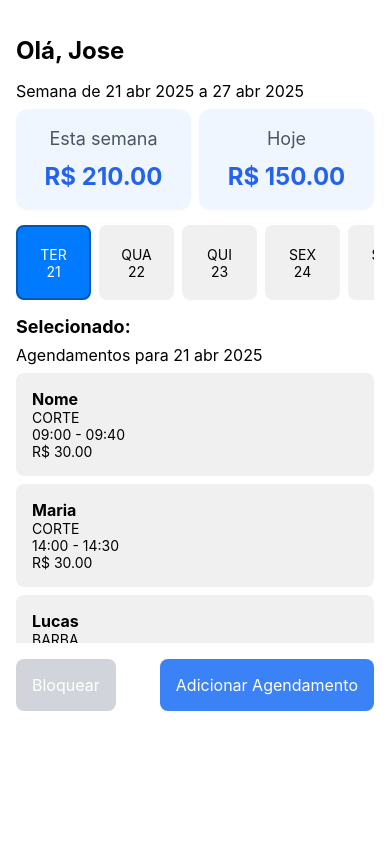
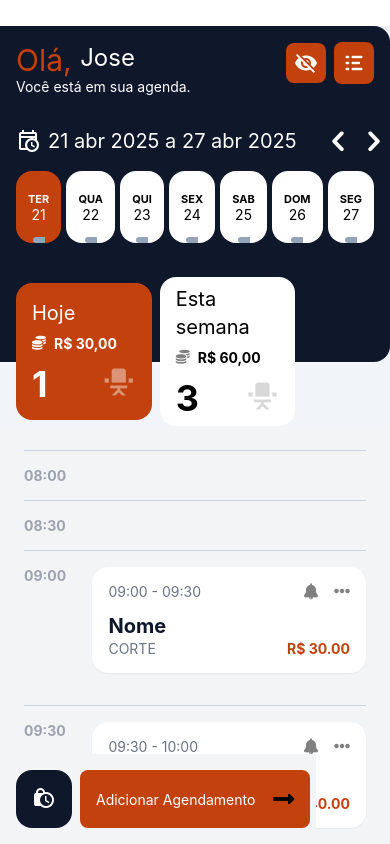
Before and after one commit to WitalloRodrigues/my-expo-app, a React Native app: screen / in a window 390 px wide. Built offline with nearby package versions, Linux system fonts and the light colour scheme.

Commit message:
feat/timeline

```diff
--- a/src/App/Main.tsx
+++ b/src/App/Main.tsx
@@ -1,5 +1,6 @@
-import React, { useState } from 'react';
-import { StatusBar, SafeAreaView, View, Text, TouchableOpacity, ScrollView, Image } from 'react-native';
+import React, { useRef, useState } from 'react';
+import { StatusBar, SafeAreaView, View, Text, TouchableOpacity, ScrollView, Image, Dimensions, NativeSyntheticEvent, NativeScrollEvent } from 'react-native';
+import {MaterialCommunityIcons,Entypo,FontAwesome5,Fontisto,MaterialIcons} from '@expo/vector-icons';
 
 const mockData = {
     user: {
@@ -14,7 +15,7 @@ const mockData = {
         id: 1,
         date: new Date(2025, 3, 21),
         startTime: '09:00',
-        endTime: '09:40',
+        endTime: '09:30',
         clientName: 'Nome',
         service: 'CORTE',
         price: 30.0,
@@ -73,6 +74,24 @@ const mockData = {
             service: 'CORTE',
             price: 30.0,
         },
+        {
+            id: 8,
+            date: new Date(2025, 3, 21),
+            startTime: '09:30',
+            endTime: '10:00',
+            clientName: 'Nome',
+            service: 'CORTE Zero',
+            price: 40.0,
+        },
+        {
+            id: 9,
+            date: new Date(2025, 3, 21),
+            startTime: '17:00',
+            endTime: '19:00',
+            clientName: 'Nome',
+            service: 'CORTE Zero',
+            price: 40.0,
+        },
     ],
   };
 
@@ -111,108 +130,235 @@ export function Main(){
     app => app.date.toDateString() === selectedDate.toDateString()
   );
 
+  const parseTime = (timeStr: string): Date => {
+    const [h, m] = timeStr.split(':').map(Number);
+    const now = new Date();
+    now.setHours(h, m, 0, 0);
+    return new Date(now); // cria uma cópia pra evitar mutações
+  };
 
   const todayTotal = todayAppointments.reduce((sum, app) => sum + app.price, 0);
 
+  const scrollViewRef = useRef<ScrollView>(null);
+  const weekTotal = mockData.appointments.reduce((sum, app) => sum + app.price, 0);
+  const screenHeight = Dimensions.get('window').height;
+  const [showScrollTop, setShowScrollTop] = useState(false);
+  const handleScroll = ({ nativeEvent }: NativeSyntheticEvent<NativeScrollEvent>) => {
+    setShowScrollTop(nativeEvent.contentOffset.y > screenHeight);
+  };
 
-  const weekTotal = mockData.appointments.reduce((sum, app) => sum + app.price, 0);
-
+  const scrollToTop = () => {
+    scrollViewRef.current?.scrollTo({ y: 0, animated: true });
+  };
 
     return (
-       <View style={{ flex: 1, backgroundColor: '#fff' ,padding: 16 }} className='mt-5'>
-            <SafeAreaView >
-                <Text style={{ fontSize: 24, fontWeight: 'bold', marginBottom: 16 }}>
-                    Olá, {mockData.user.name}
-                </Text>
-                <Text style={{ fontSize: 16, marginBottom: 8 }}>
-                    Semana de {formatDate(mockData.currentWeek.startDate)} a {formatDate(mockData.currentWeek.endDate)}
-                </Text>
-                <View className='flex-row justify-between mb-4 w-full gap-2'>
-                    <TouchableOpacity
-                        className='flex-1 p-4 h-30 bg-blue-50 rounded-xl flex justify-center items-center shadow-sm'
-                        style={{ elevation: 2 }}
-                    >
-                        <Text className='text-gray-600 text-lg mb-2'>Esta semana</Text>
-                        <Text className='text-blue-600 text-2xl font-bold'>
-                            R$ {weekTotal.toFixed(2)}
-                        </Text>
-                    </TouchableOpacity>
-                    <TouchableOpacity
-                        className='flex-1 p-4 h-30 bg-blue-50 rounded-xl flex justify-center items-center shadow-sm'
-                        style={{ elevation: 2 }}
-                    >
-                        <Text className='text-gray-600 text-lg mb-2'>Hoje</Text>
-                        <Text className='text-blue-600 text-2xl font-bold'>
-                            R$ {todayTotal.toFixed(2)}
-                        </Text>
-                    </TouchableOpacity>
+    <>
+        <ScrollView
+        ref={scrollViewRef}
+        onScroll={handleScroll}
+        scrollEventThrottle={16}
+        className="mt-[26px] bg-slate-100"
+      >
 
+            <View className='bg-slate-900 h-[21em] rounded-e-2xl w-full relative'>
+                <View className='flex flex-row justify-between items-start px-4 py-4'>
+                    <View className='flex items-start'>
+                        <View className='flex flex-row'>
+                        <Text className='text-3xl text-orange-700'>Olá, </Text>
+                        <Text className='text-2xl text-white'>{mockData.user.name}</Text>
+                        </View>
+                        <TouchableOpacity><Text className='text-white'>Você está em sua agenda.</Text></TouchableOpacity>
+                    </View>
+                    <View className='flex items-center flex-row gap-2'>
+                        <TouchableOpacity className='bg-orange-700 p-2 rounded-lg'>
+                            <Text><MaterialCommunityIcons name="eye-off" size={24} color="white" /></Text>
+                        </TouchableOpacity>
+                        <TouchableOpacity className='bg-orange-700 p-2 rounded-lg'>
+                            <Text><Entypo name="list" size={24} color="white" /></Text>
+                        </TouchableOpacity>
+                    </View>
                 </View>
-                <ScrollView horizontal showsHorizontalScrollIndicator={false} >
+
+                <View className='flex flex-row justify-between items-center'>
+                    <TouchableOpacity className=' p-4 rounded-lg flex-row  items-center gap-2'>
+                            <MaterialCommunityIcons name="calendar-clock-outline" size={24} color="white" />
+                            <Text className='text-xl text-white'>
+                                {formatDate(mockData.currentWeek.startDate)} a {formatDate(mockData.currentWeek.endDate)}
+                            </Text>
+                        </TouchableOpacity>
+                    <View className='flex flex-row items-center'>
+                        <Entypo name="chevron-left" size={34} color="white" />
+                        <Entypo name="chevron-right" size={34} color="white" />
+                    </View>
+                </View>
+
+                <View className='flex flex-row justify-between items-center px-4'>
                     {weekDates.map((date, index) => (
                         <TouchableOpacity
                             key={index}
                             onPress={() => setSelectedDate(date)}
-                            style={{
-                                backgroundColor: selectedDate.toDateString() === date.toDateString() ? '#007BFF' : '#f0f0f0',
-                                padding: 16,
-                                borderRadius: 8,
-                                marginRight: 8,
-                                height: 75,
-                                justifyContent: 'center',
-                                alignItems: 'center',
-                                width: 75,
-                                borderWidth: selectedDate.toDateString() === date.toDateString() ? 2 : 0,
-                                borderColor: selectedDate.toDateString() === date.toDateString() ? '#0056b3' : 'transparent',
-
-                            }}
+                            className={`p-3 rounded-2xl flex justify-center items-center h-[4.5em] relative ${
+                                selectedDate.toDateString() === date.toDateString() ? 'bg-orange-700' : 'bg-white'
+                            }`}
                         >
-                            <Text style={{ color: selectedDate.toDateString() === date.toDateString() ? '#fff' : '#000' }}>
+                            <Text style={{ color: selectedDate.toDateString() === date.toDateString() ? '#fff' : '#000' }} className='text-[11px] font-bold'>
                                 {weekDays[date.getDay()]}
                             </Text>
                             <Text style={{ color: selectedDate.toDateString() === date.toDateString() ? '#fff' : '#000' }}>
                                 {date.getDate()}
                             </Text>
+                            <View
+                            className='w-3 h-[6px] rounded-s-full bg-slate-400 absolute -bottom-0'
+                            style={{ backgroundColor: selectedDate.toDateString() === date.toDateString() ? '#fff' : 'gray' }}
+                            ></View>
                         </TouchableOpacity>
                     ))}
-                </ScrollView>
-                <Text style={{ fontSize: 18, fontWeight: 'bold', marginBottom: 8, marginTop: 16 }}>
-                    {selectedDate.toDateString() === new Date().toDateString() ? 'Hoje' : 'Selecionado'}:
-                </Text>
-                <Text style={{ fontSize: 16, marginBottom: 8 }}>
-                    Agendamentos para {formatDate(selectedDate)}
-                </Text>
-                <ScrollView showsVerticalScrollIndicator={false} className='h-[270px]'>
-                    {todayAppointments.length > 0 ? (
-                        todayAppointments.map((app) => (
-                            <View key={app.id} style={{ marginBottom: 8, padding: 16, backgroundColor: '#f0f0f0', borderRadius: 8 }}>
-                                <Text style={{ fontSize: 16, fontWeight: 'bold' }}>{app.clientName}</Text>
-                                <Text>{app.service}</Text>
-                                <Text>{app.startTime} - {app.endTime}</Text>
-                                <Text>R$ {app.price.toFixed(2)}</Text>
-                            </View>
-                        ))
-                    ) : (
-                        <Text style={{ fontSize: 16, color: '#888' }}>
-                            {selectedDate.toDateString() === new Date().toDateString() ? 'Hoje' : 'Neste dia'} não há agendamentos.
-                        </Text>
-                    )}
-                </ScrollView>
-                <View className='flex-row justify-between mt-4'>
-                    <TouchableOpacity>
-                        <View className='bg-gray-300 p-4 rounded-lg items-center'>
-                            <Text style={{ color: 'white', fontSize: 16 }}>Bloquear</Text>
-                        </View>
-                    </TouchableOpacity>
-                    <TouchableOpacity>
-                        <View className='bg-blue-500 p-4 rounded-lg items-center'>
-                            <Text style={{ color: '#fff', fontSize: 16 }}>Adicionar Agendamento</Text>
-                        </View>
-                    </TouchableOpacity>
-
                 </View>
 
-            </SafeAreaView>
+                <View className='flex flex-row justify-between items-center px-4 mt-2 gap-2 h-30 absolute -bottom-16'>
+                    <View className='p-4 h-full w-[49%] rounded-2xl bg-orange-700'>
+                        <Text className='text-xl text-white'>Hoje</Text>
+                        <View className='mt-2 flex flex-row gap-2 items-center'>
+                            <FontAwesome5 name="coins" size={14} color="white" />
+                            <Text className='text-white font-bold'>R$ 30,00</Text>
+                        </View>
+                        <View className='flex flex-row justify-between mt-3'>
+                            <Text className='text-4xl font-bold text-white'>1</Text>
+                            <MaterialCommunityIcons name="chair-rolling" size={34} color="#ffffff71" />
+                        </View>
+                    </View>
+                    <View className='px-4 py-2 h-full w-[49%] rounded-2xl bg-white'>
+                        <Text className='text-xl'>Esta semana</Text>
+                        <View className='mt-2 flex flex-row gap-2 items-center'>
+                            <FontAwesome5 name="coins" size={14} color="gray" />
+                            <Text className='bg-gray font-bold'>R$ 60,00</Text>
+                        </View>
+                        <View className='flex flex-row justify-between mt-3'>
+                            <Text className='text-4xl font-bold'>3</Text>
+                            <MaterialCommunityIcons name="chair-rolling" size={34} color="#99989861" />
+                        </View>
+                    </View>
+                </View>
+</View>
+
+
+
+<View className='p-6 mt-16 bg-gray-100'>
+  {(() => {
+    const intervalDuration = 30; // em minutos
+    const startTimeStr = '08:00';
+    const endTimeStr   = '19:30';
+
+    const startTime = parseTime(startTimeStr);
+    const endTime   = parseTime(endTimeStr);
+
+    // Gera os intervalos de 30 em 30 minutos
+    const intervals: Date[] = [];
+    const cur = new Date(startTime);
+    while (cur <= endTime) {
+      intervals.push(new Date(cur));
+      cur.setMinutes(cur.getMinutes() + intervalDuration);
+    }
+
+    // Só os agendamentos do dia
+    const todayAppointments = mockData.appointments.filter(
+      app => app.date.toDateString() === selectedDate.toDateString()
+    );
+
+    return intervals.map((time, index) => {
+      const hourStr = time.toTimeString().slice(0,5);
+
+      // linha acima de `time`: ocultar se estiver dentro de qualquer agendamento
+      const suppressLine = todayAppointments.some(app => {
+        const start = parseTime(app.startTime);
+        const end   = parseTime(app.endTime);
+        return (time > start && time < end);
+      });
+
+      // agendamentos que começam exatamente em `hourStr`
+      const appsHere = todayAppointments.filter(a => a.startTime === hourStr);
+
+      if(suppressLine){
+        return null;
+      }
+      return (
+        <View key={hourStr}>
+          <View
+            className={`h-[1px] ${suppressLine ? 'bg-transparent' : 'bg-slate-300'}`}
+          />
+
+          <View className='flex flex-row items-start justify-between mb-4 mt-4'>
+            <Text className='text-gray-400 font-bold'>{hourStr}</Text>
+
+            <View className='w-[80%]'>
+              {appsHere.map(app => {
+                const start = parseTime(app.startTime);
+                const end   = parseTime(app.endTime);
+                const durationH = (end.getTime() - start.getTime()) / 1000 / 60 / 60;
+
+                return (
+                  <View
+                    key={app.id}
+                    className='mb-4 p-4 rounded-2xl bg-white shadow-sm'
+
+                  >
+                    <View className='flex flex-row justify-between items-center'>
+                      <Text className='text-gray-500'>
+                        {app.startTime} - {app.endTime}
+                      </Text>
+                      <TouchableOpacity className='flex flex-row gap-4'>
+                        <Fontisto name="bell-alt" size={16} color="gray" />
+                        <FontAwesome5 name="ellipsis-h" size={16} color="gray" />
+                      </TouchableOpacity>
+                    </View>
+                    <View className='mt-3 flex flex-row justify-between items-end'>
+                      <View>
+                        <Text className='text-xl font-bold text-slate-900'>{app.clientName}</Text>
+                        <Text className='text-gray-500'>{app.service}</Text>
+                      </View>
+                      <Text className='font-bold text-orange-700'>
+                        R$ {app.price.toFixed(2)}
+                      </Text>
+                    </View>
+                  </View>
+                );
+              })}
+            </View>
+          </View>
         </View>
+      );
+    });
+  })()}
+</View>
+
+
+
+
+
+
+
+
+        </ScrollView>
+
+        {showScrollTop && (
+        <TouchableOpacity
+          onPress={scrollToTop}
+          className="absolute bottom-24 right-6 p-3 bg-orange-700 rounded-2xl shadow-lg"
+        >
+          <MaterialIcons name="keyboard-arrow-up" size={28} color="white" />
+        </TouchableOpacity>
+      )}
+
+        <View className='fixed bottom-0 flex flex-row p-4 gap-2 justify-betwee bg-gray-100'>
+                <TouchableOpacity className='p-4 bg-slate-900 rounded-2xl flex items-center'>
+                    <MaterialIcons name="lock-clock" size={24} color="white" />
+                </TouchableOpacity>
+                <TouchableOpacity className='p-4 rounded-lg items-center w-[81%] mr-2 bg-orange-700 flex flex-row justify-between'>
+                    <Text className='text-white'>Adicionar Agendamento</Text>
+                    <FontAwesome5 name="long-arrow-alt-right" size={24} color="black" />
+                </TouchableOpacity>
+
+            </View>
+    </>
     )
 }
```
